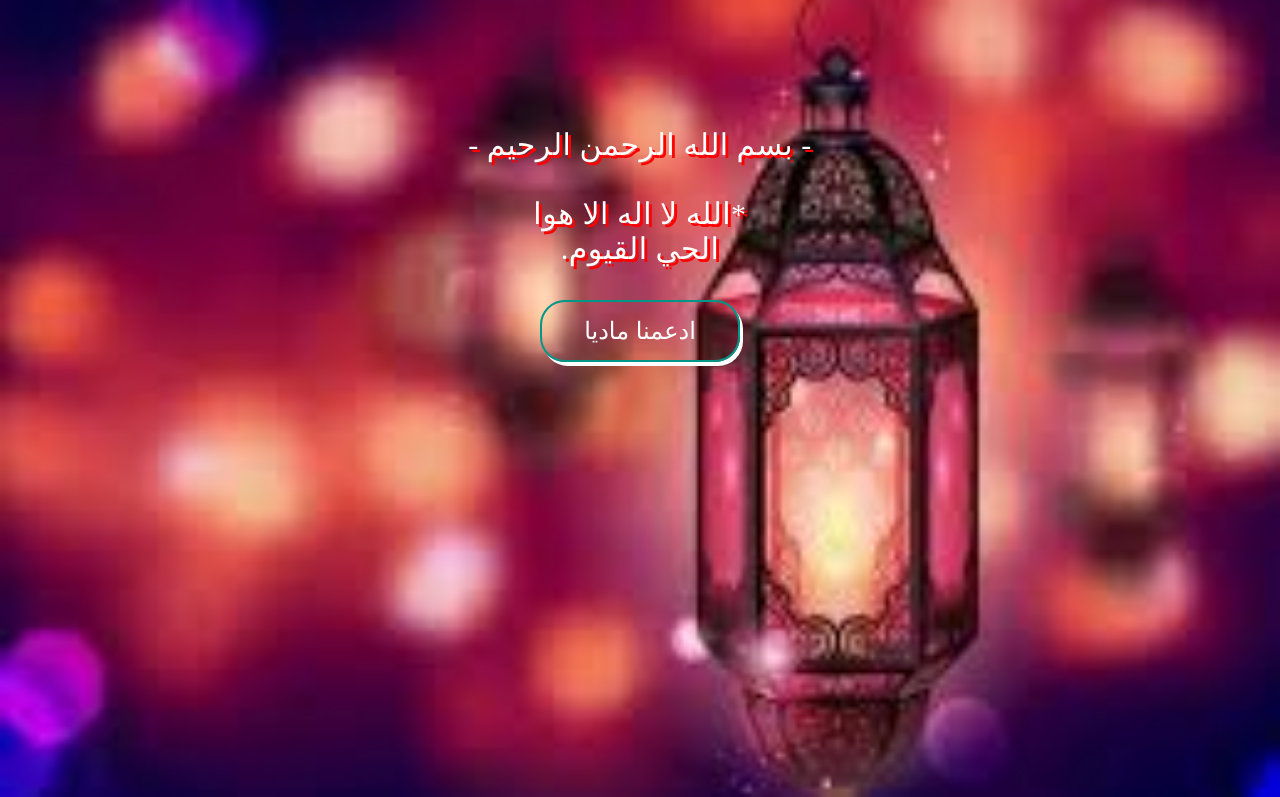
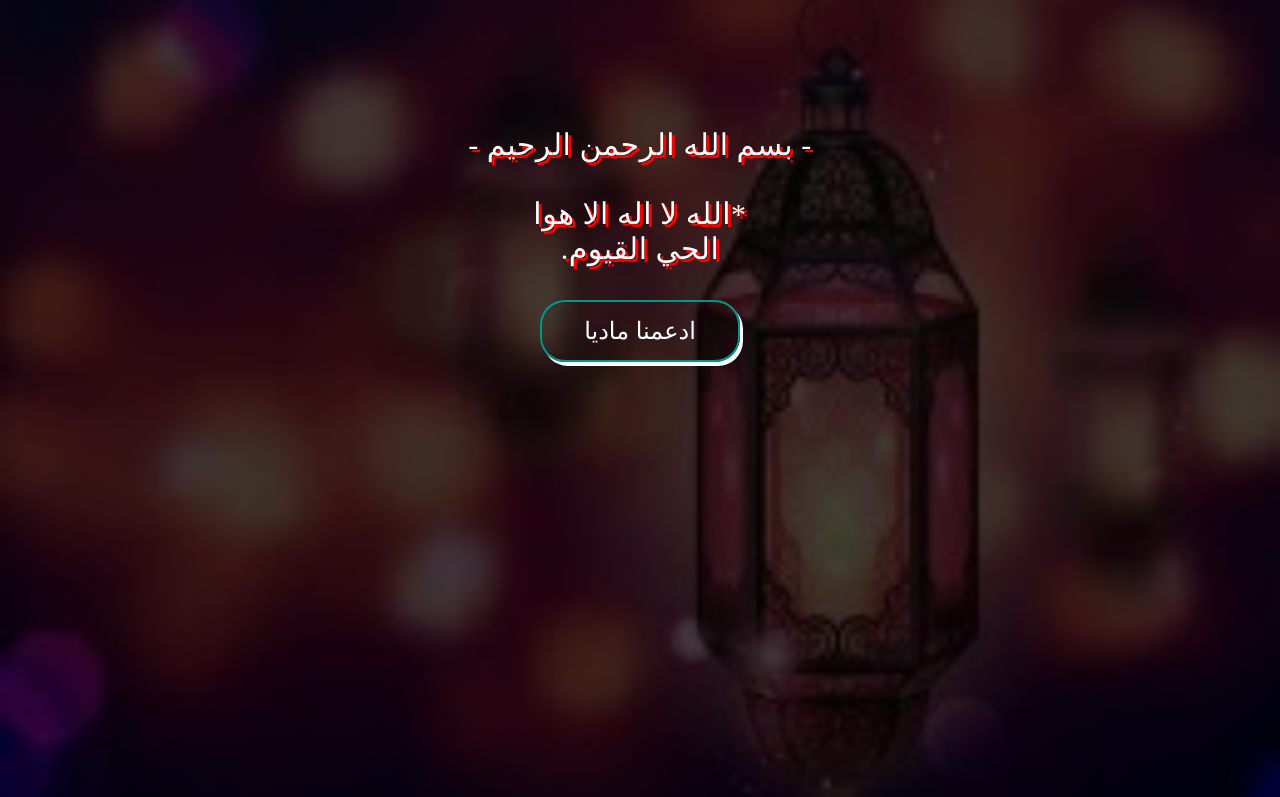
Before and after one commit to zyadabdelftah/Rama-d, a plain HTML site: page index.htm in a window 1280 px wide. Shown: the part 83-880 px from the top of the page. Drawn offline with Linux system fonts and the light colour scheme.

Commit message:
Update style.css

```diff
--- a/style.css
+++ b/style.css
@@ -54,7 +54,7 @@ li:hover{
     width: 100%;
     background-position: center;
     background-size: cover;
-        background-image:url(n.jpg);
+        background-image:linear-gradient(rgba(5, 5, 5, 0.75),rgba(0,0,0,0.75)), url(n.jpg);
 }
 .contact{
     color: white;
```
